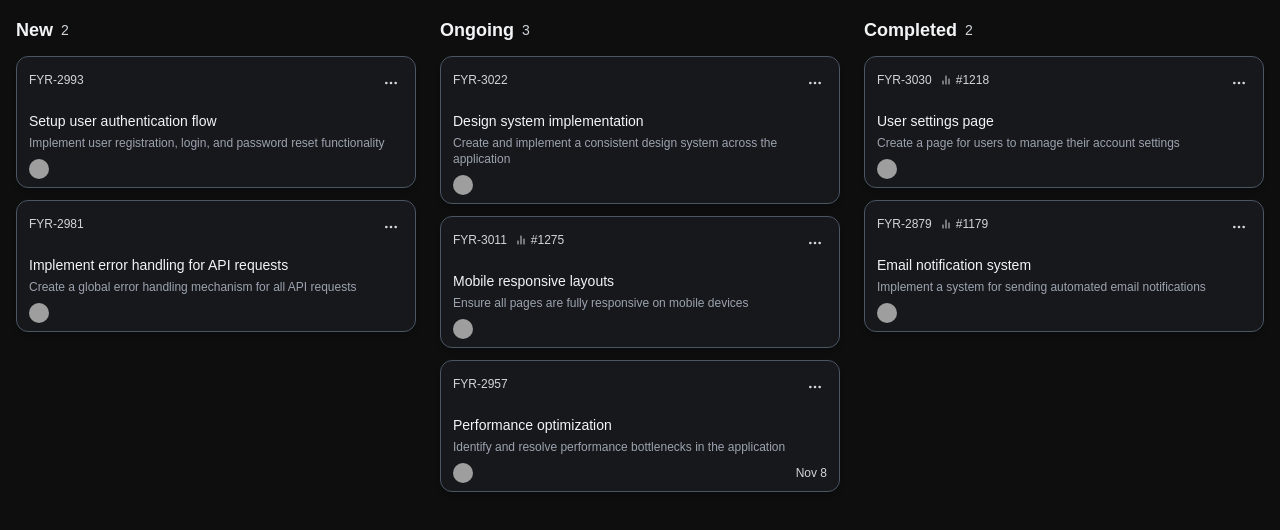
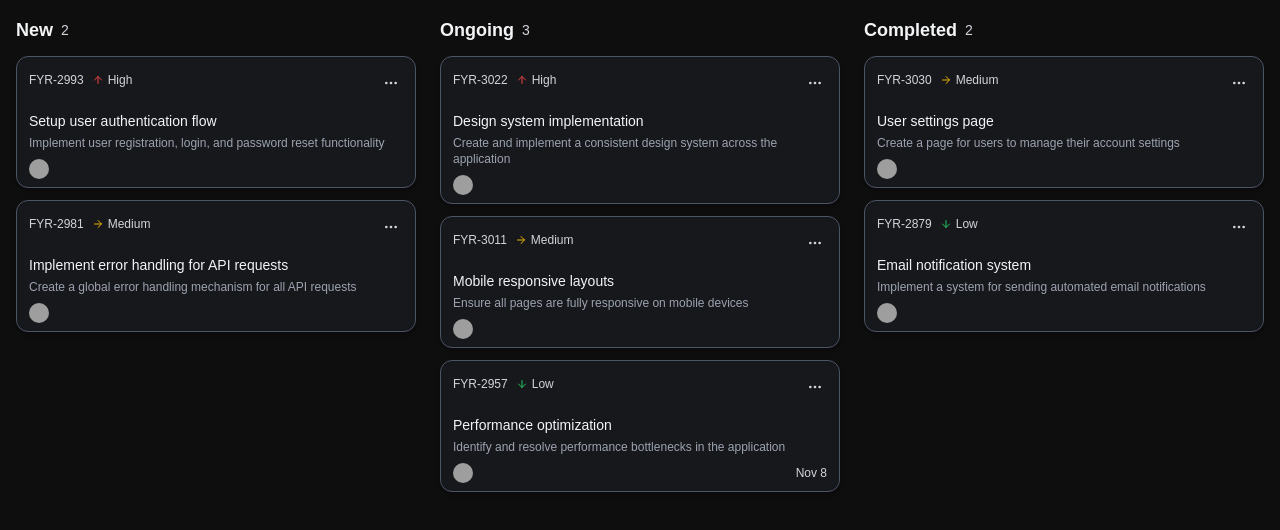
Before and after one commit to Arpit-Kumar231/Peakflow-assign, a Next.js app: page / in a window 1280 px wide. Shown: the top 530 px of the page. Built offline with nearby package versions, Linux system fonts and the light colour scheme; grey boxes are pictures that could not be loaded.

Commit message:
Added priority for each task

```diff
--- a/components/mainPage.tsx
+++ b/components/mainPage.tsx
@@ -1,139 +1,145 @@
-"use client";
+"use client"
 
-import { useState } from "react";
-import { DragDropContext, Droppable, Draggable } from "react-beautiful-dnd";
-import { Avatar, AvatarFallback, AvatarImage } from "@/components/ui/avatar";
-import { Button } from "@/components/ui/button";
-import { Card, CardContent, CardHeader } from "@/components/ui/card";
+import { useState } from "react"
+import { DragDropContext, Droppable, Draggable } from "react-beautiful-dnd"
+import { Avatar, AvatarFallback, AvatarImage } from "@/components/ui/avatar"
+import { Button } from "@/components/ui/button"
+import { Card, CardContent, CardHeader } from "@/components/ui/card"
 import {
   DropdownMenu,
   DropdownMenuContent,
   DropdownMenuItem,
   DropdownMenuTrigger,
-} from "@/components/ui/dropdown-menu";
-import { MoreHorizontal, BarChart2 } from "lucide-react";
+} from "@/components/ui/dropdown-menu"
+import { MoreHorizontal, ArrowUp, ArrowRight, ArrowDown } from 'lucide-react'
+
+type Priority = "high" | "medium" | "low"
 
 type Task = {
-  id: string;
-  title: string;
-  description: string;
-  status: "new" | "ongoing" | "completed";
-  metrics?: string;
-  date?: string;
-};
+  id: string
+  title: string
+  description: string
+  status: "new" | "ongoing" | "completed"
+  priority: Priority
+  date?: string
+}
 
-export default function MainPage() {
+const PriorityIcon = ({ priority }: { priority: Priority }) => {
+  switch (priority) {
+    case "high":
+      return <ArrowUp className="h-3 w-3 text-red-500" />
+    case "medium":
+      return <ArrowRight className="h-3 w-3 text-yellow-500" />
+    case "low":
+      return <ArrowDown className="h-3 w-3 text-green-500" />
+  }
+}
+
+export default function KanbanBoard() {
   const [newTasks, setNewTasks] = useState<Task[]>([
     {
       id: "FYR-2993",
       title: "Setup user authentication flow",
-      description:
-        "Implement user registration, login, and password reset functionality",
+      description: "Implement user registration, login, and password reset functionality",
       status: "new",
+      priority: "high",
     },
     {
       id: "FYR-2981",
       title: "Implement error handling for API requests",
-      description:
-        "Create a global error handling mechanism for all API requests",
+      description: "Create a global error handling mechanism for all API requests",
       status: "new",
+      priority: "medium",
     },
-  ]);
+  ])
 
   const [ongoingTasks, setOngoingTasks] = useState<Task[]>([
     {
       id: "FYR-3022",
       title: "Design system implementation",
-      description:
-        "Create and implement a consistent design system across the application",
+      description: "Create and implement a consistent design system across the application",
       status: "ongoing",
+      priority: "high",
     },
     {
       id: "FYR-3011",
       title: "Mobile responsive layouts",
       description: "Ensure all pages are fully responsive on mobile devices",
-      metrics: "#1275",
       status: "ongoing",
+      priority: "medium",
     },
     {
       id: "FYR-2957",
       title: "Performance optimization",
-      description:
-        "Identify and resolve performance bottlenecks in the application",
+      description: "Identify and resolve performance bottlenecks in the application",
       date: "Nov 8",
       status: "ongoing",
+      priority: "low",
     },
-  ]);
+  ])
 
   const [completedTasks, setCompletedTasks] = useState<Task[]>([
     {
       id: "FYR-3030",
       title: "User settings page",
       description: "Create a page for users to manage their account settings",
-      metrics: "#1218",
       status: "completed",
+      priority: "medium",
     },
     {
       id: "FYR-2879",
       title: "Email notification system",
-      description:
-        "Implement a system for sending automated email notifications",
-      metrics: "#1179",
+      description: "Implement a system for sending automated email notifications",
       status: "completed",
+      priority: "low",
     },
-  ]);
+  ])
 
   const onDragEnd = (result) => {
-    const { source, destination } = result;
+    const { source, destination } = result
 
     if (!destination) {
-      return;
+      return
     }
 
     if (
       source.droppableId === destination.droppableId &&
       source.index === destination.index
     ) {
-      return;
+      return
     }
 
-    let add;
-    let newTasksCopy = Array.from(newTasks);
-    let ongoingTasksCopy = Array.from(ongoingTasks);
-    let completedTasksCopy = Array.from(completedTasks);
+    let add
+    let newTasksCopy = Array.from(newTasks)
+    let ongoingTasksCopy = Array.from(ongoingTasks)
+    let completedTasksCopy = Array.from(completedTasks)
 
-    if (source.droppableId === "new") {
-      [add] = newTasksCopy.splice(source.index, 1);
-    } else if (source.droppableId === "ongoing") {
-      [add] = ongoingTasksCopy.splice(source.index, 1);
+    if (source.droppableId === 'new') {
+      [add] = newTasksCopy.splice(source.index, 1)
+    } else if (source.droppableId === 'ongoing') {
+      [add] = ongoingTasksCopy.splice(source.index, 1)
     } else {
-      [add] = completedTasksCopy.splice(source.index, 1);
+      [add] = completedTasksCopy.splice(source.index, 1)
     }
 
-    if (destination.droppableId === "new") {
-      newTasksCopy.splice(destination.index, 0, { ...add, status: "new" });
-    } else if (destination.droppableId === "ongoing") {
-      ongoingTasksCopy.splice(destination.index, 0, {
-        ...add,
-        status: "ongoing",
-      });
+    if (destination.droppableId === 'new') {
+      newTasksCopy.splice(destination.index, 0, { ...add, status: 'new' })
+    } else if (destination.droppableId === 'ongoing') {
+      ongoingTasksCopy.splice(destination.index, 0, { ...add, status: 'ongoing' })
     } else {
-      completedTasksCopy.splice(destination.index, 0, {
-        ...add,
-        status: "completed",
-      });
+      completedTasksCopy.splice(destination.index, 0, { ...add, status: 'completed' })
     }
 
-    setNewTasks(newTasksCopy);
-    setOngoingTasks(ongoingTasksCopy);
-    setCompletedTasks(completedTasksCopy);
-  };
+    setNewTasks(newTasksCopy)
+    setOngoingTasks(ongoingTasksCopy)
+    setCompletedTasks(completedTasksCopy)
+  }
 
   const columns = [
-    { id: "new", title: "New", tasks: newTasks },
-    { id: "ongoing", title: "Ongoing", tasks: ongoingTasks },
-    { id: "completed", title: "Completed", tasks: completedTasks },
-  ];
+    { id: 'new', title: "New", tasks: newTasks },
+    { id: 'ongoing', title: "Ongoing", tasks: ongoingTasks },
+    { id: 'completed', title: "Completed", tasks: completedTasks },
+  ]
 
   return (
     <DragDropContext onDragEnd={onDragEnd}>
@@ -148,19 +154,11 @@ export default function MainPage() {
                   className="flex flex-col gap-3"
                 >
                   <div className="flex items-center gap-2">
-                    <h2 className="text-lg font-semibold text-gray-100">
-                      {column.title}
-                    </h2>
-                    <span className="text-sm text-gray-300">
-                      {column.tasks.length}
-                    </span>
+                    <h2 className="text-lg font-semibold text-gray-100">{column.title}</h2>
+                    <span className="text-sm text-gray-300">{column.tasks.length}</span>
                   </div>
                   {column.tasks.map((task, index) => (
-                    <Draggable
-                      key={task.id}
-                      draggableId={task.id}
-                      index={index}
-                    >
+                    <Draggable key={task.id} draggableId={task.id} index={index}>
                       {(provided) => (
                         <Card
                           ref={provided.innerRef}
@@ -170,15 +168,11 @@ export default function MainPage() {
                         >
                           <CardHeader className="flex flex-row items-center justify-between py-2 px-3">
                             <div className="flex items-center gap-2">
-                              <span className="text-xs font-medium text-gray-300">
-                                {task.id}
-                              </span>
-                              {task.metrics && (
-                                <div className="flex items-center gap-1 text-xs text-gray-300">
-                                  <BarChart2 className="h-3 w-3" />
-                                  {task.metrics}
-                                </div>
-                              )}
+                              <span className="text-xs font-medium text-gray-300">{task.id}</span>
+                              <div className="flex items-center gap-1 text-xs text-gray-300">
+                                <PriorityIcon priority={task.priority} />
+                                <span className="capitalize">{task.priority}</span>
+                              </div>
                             </div>
                             <DropdownMenu>
                               <DropdownMenuTrigger asChild>
@@ -190,37 +184,23 @@ export default function MainPage() {
                                   <MoreHorizontal className="h-4 w-4" />
                                 </Button>
                               </DropdownMenuTrigger>
-                              <DropdownMenuContent
-                                align="end"
-                                className="bg-[#17181c] text-gray-100"
-                              >
+                              <DropdownMenuContent align="end" className="bg-[#17181c] text-gray-100">
                                 <DropdownMenuItem>Edit</DropdownMenuItem>
                                 <DropdownMenuItem>Move</DropdownMenuItem>
-                                <DropdownMenuItem className="text-red-400">
-                                  Delete
-                                </DropdownMenuItem>
+                                <DropdownMenuItem className="text-red-400">Delete</DropdownMenuItem>
                               </DropdownMenuContent>
                             </DropdownMenu>
                           </CardHeader>
                           <CardContent className="py-2 px-3">
-                            <h3 className="text-sm font-medium text-gray-100 mb-1">
-                              {task.title}
-                            </h3>
-                            <p className="text-xs text-gray-400 mb-2">
-                              {task.description}
-                            </p>
+                            <h3 className="text-sm font-medium text-gray-100 mb-1">{task.title}</h3>
+                            <p className="text-xs text-gray-400 mb-2">{task.description}</p>
                             <div className="flex items-center justify-between">
                               <Avatar className="h-5 w-5">
-                                <AvatarImage
-                                  src="/placeholder-user.jpg"
-                                  alt="User avatar"
-                                />
+                                <AvatarImage src="/placeholder-user.jpg" alt="User avatar" />
                                 <AvatarFallback>U</AvatarFallback>
                               </Avatar>
                               {task.date && (
-                                <span className="text-xs text-gray-300">
-                                  {task.date}
-                                </span>
+                                <span className="text-xs text-gray-300">{task.date}</span>
                               )}
                             </div>
                           </CardContent>
@@ -236,5 +216,5 @@ export default function MainPage() {
         </div>
       </div>
     </DragDropContext>
-  );
+  )
 }
```
